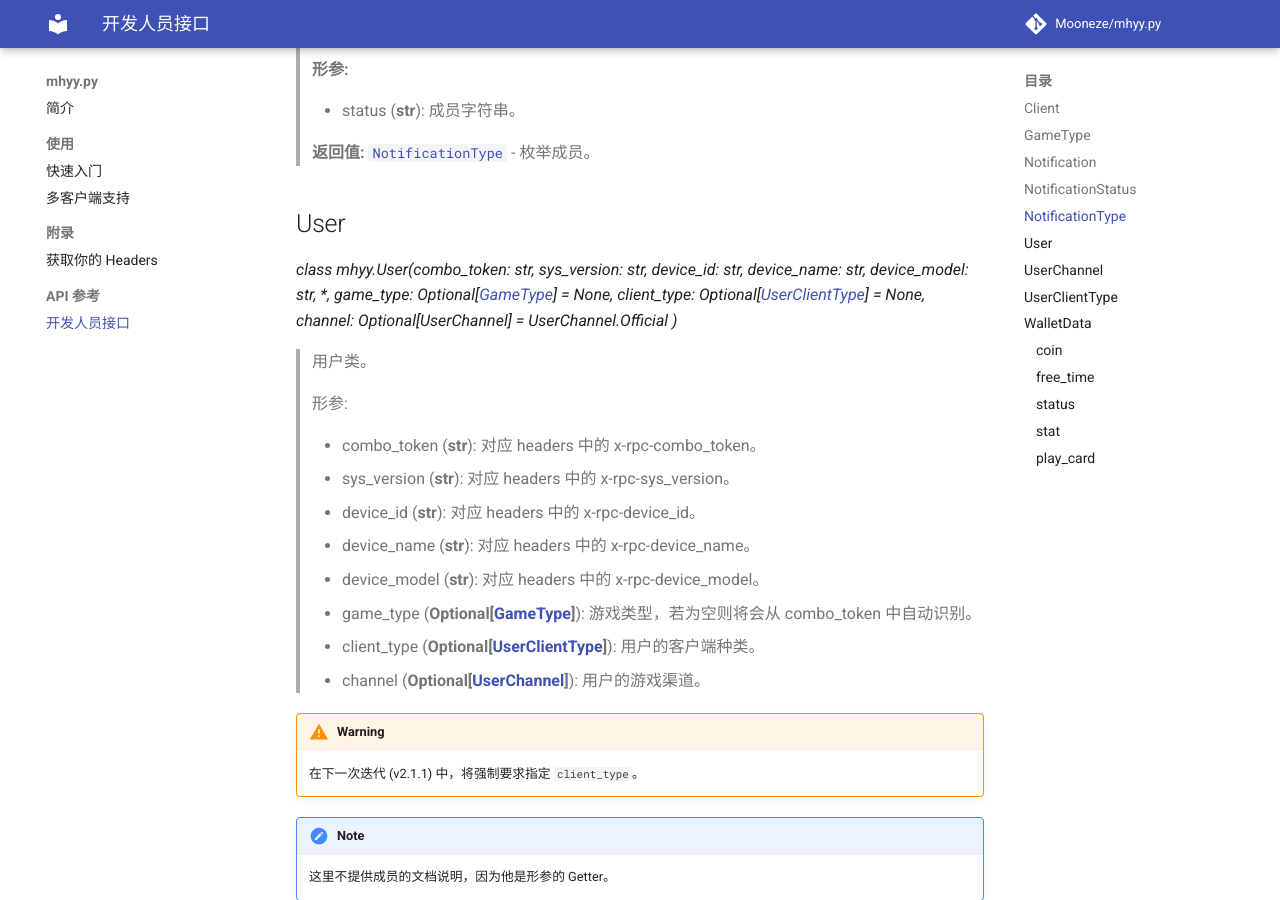
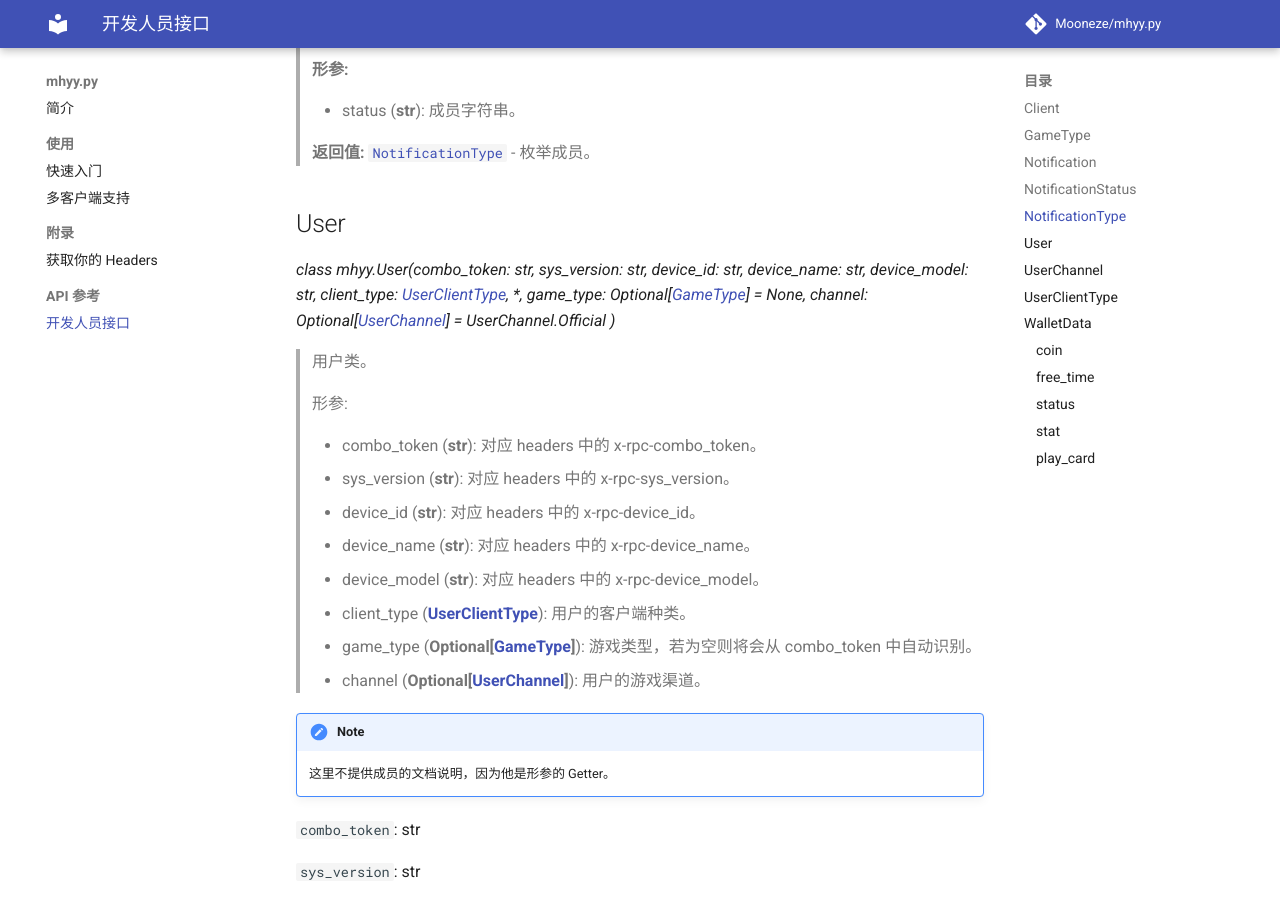
Before and after one commit to Mooneze/mhyy.py, an MkDocs documentation site: the page built from docs/api/interface.md, in a window 1280 px wide and 900 px high, scrolled down 3673 px. Built offline with MkDocs 1.6.1 and Material for MkDocs 9.7.7, drawn with Linux system fonts in a browser that asks for light colours; comment, search, counter and statistics services are not loaded.

Commit message:
feat(user): must write `client_type` in define (#20)
* chore(user): update to `2.1.1`

* doc(user): add link of `UserChannel`

```diff
--- a/docs/api/interface.md
+++ b/docs/api/interface.md
@@ -165,8 +165,8 @@
 ## User
 
 _class mhyy.User(combo_token: str, sys_version: str, device_id: str, device_name: str, device_model: str,
-*, game_type: Optional[[GameType](#gametype)] = None, client_type: Optional[[UserClientType](#userclienttype)] =
-None, channel: Optional[UserChannel] = UserChannel.Official
+client_type: [UserClientType](#userclienttype), *, game_type: Optional[[GameType](#gametype)] = None,
+channel: Optional[[UserChannel](#userchannel)] = UserChannel.Official
 )_
 
 > 用户类。
@@ -178,13 +178,9 @@
 > - device_id (**str**): 对应 headers 中的 x-rpc-device_id。
 > - device_name (**str**): 对应 headers 中的 x-rpc-device_name。
 > - device_model (**str**): 对应 headers 中的 x-rpc-device_model。
+> - client_type (**[UserClientType](#userclienttype)**): 用户的客户端种类。
 > - game_type (**Optional[[GameType](#gametype)]**): 游戏类型，若为空则将会从 combo_token 中自动识别。
-> - client_type (**Optional[[UserClientType](#userclienttype)]**): 用户的客户端种类。
 > - channel (**Optional[[UserChannel](#userchannel)]**): 用户的游戏渠道。
-
-!!! Warning
-
-    在下一次迭代 (v2.1.1) 中，将强制要求指定 `client_type`。
 
 !!! Note
 
--- a/pyproject.toml
+++ b/pyproject.toml
@@ -4,7 +4,7 @@
 
 [project]
 name = "mhyy.py"
-version = "2.1.0"
+version = "2.1.1"
 authors = [
     { name = "GuangChen2333", email = "guangchenworks@outlook.com" },
 ]
```
Also changed, not shown: 1 other file.
